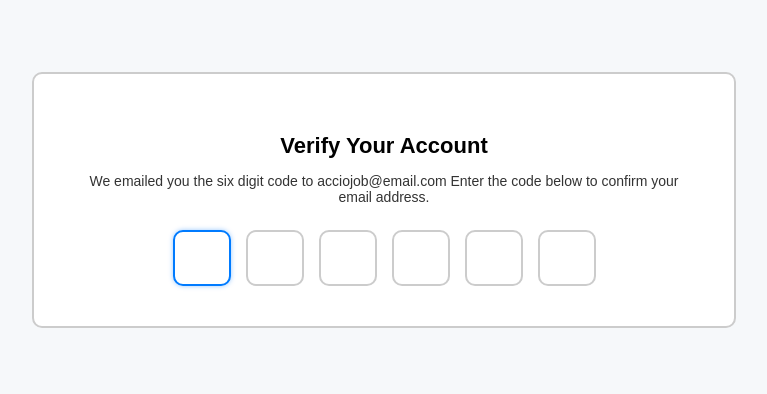
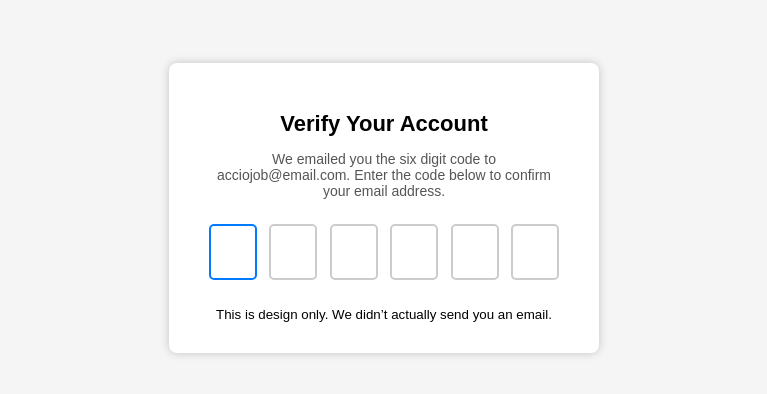
Before and after one commit to acciojob/OTP-SaradaPanigrahy, a website: page main.html in a window 1280 px wide. Shown: the part 200-594 px from the top of the page, without its empty margins (256-1023 px from the left). Drawn offline with Linux system fonts and the light colour scheme.

Commit message:
created a submission

```diff
--- a/main.html
+++ b/main.html
@@ -7,21 +7,20 @@
 </head>
 
 <body>
-	<div class="verification-box">
+	<div class="container">
     <h2 id="verification_heading">Verify Your Account</h2>
-    <p id="verification_subtext">
-      We emailed you the six digit code to acciojob@email.com
-      Enter the code below to confirm your email address.
-    </p>
+    <p id="verification_subtext">We emailed you the six digit code to acciojob@email.com. Enter the code below to confirm your email address.</p>
 
     <div class="code-container">
-      <input type="text" class="code" maxlength="1" id="code-1" autofocus />
-      <input type="text" class="code" maxlength="1" id="code-2" />
-      <input type="text" class="code" maxlength="1" id="code-3" />
-      <input type="text" class="code" maxlength="1" id="code-4" />
-      <input type="text" class="code" maxlength="1" id="code-5" />
-      <input type="text" class="code" maxlength="1" id="code-6" />
+      <input type="text" id="code-1" class="code" maxlength="1" autofocus>
+      <input type="text" id="code-2" class="code" maxlength="1">
+      <input type="text" id="code-3" class="code" maxlength="1">
+      <input type="text" id="code-4" class="code" maxlength="1">
+      <input type="text" id="code-5" class="code" maxlength="1">
+      <input type="text" id="code-6" class="code" maxlength="1">
     </div>
+
+    <small>This is design only. We didn’t actually send you an email.</small>
   </div>
     <script type="text/javascript" src="./script.js">
 </script>
--- a/script.js
+++ b/script.js
@@ -1,20 +1,20 @@
-//your JS code here. If required.
-    const inputs = document.querySelectorAll(".code");
+const codes = document.querySelectorAll('.code');
 
-    inputs.forEach((input, index) => {
-      input.addEventListener("input", (e) => {
+    // Automatically move to next input after typing a number
+    codes.forEach((input, idx) => {
+      input.addEventListener('input', (e) => {
         const value = e.target.value;
-        if (value.length === 1 && index < inputs.length - 1) {
-          inputs[index + 1].focus();
+        if (value && idx < codes.length - 1) {
+          codes[idx + 1].focus();
         }
       });
 
-      input.addEventListener("keydown", (e) => {
-        if (e.key === "Backspace") {
-          if (input.value === "" && index > 0) {
-            inputs[index - 1].focus();
-            inputs[index - 1].value = "";
-          }
+      input.addEventListener('keydown', (e) => {
+        if (e.key === "Backspace" && !e.target.value && idx > 0) {
+          codes[idx - 1].focus();
         }
       });
     });
+
+    // Ensure first input is focused when page loads
+    document.getElementById('code-1').focus();
--- a/styles.css
+++ b/styles.css
@@ -1,55 +1,50 @@
-/*  your css code here. If applicable */
-  body {
-      font-family: "Poppins", sans-serif;
-      background-color: #f6f8fa;
+ body {
+      font-family: Arial, sans-serif;
       display: flex;
       justify-content: center;
       align-items: center;
       height: 100vh;
-      margin: 0;
+      background-color: #f5f5f5;
     }
 
-    .verification-box {
-      background-color: #fff;
-      border: 2px solid #ccc;
-      border-radius: 10px;
-      padding: 40px 50px;
-      width: 600px;
+    .container {
+      background: #fff;
+      padding: 30px 40px;
+      border-radius: 8px;
+      box-shadow: 0 0 10px rgba(0,0,0,0.2);
       text-align: center;
+      width: 350px;
     }
 
     #verification_heading {
       font-size: 22px;
-      font-weight: 600;
-      color: #000;
+      font-weight: bold;
       margin-bottom: 10px;
     }
 
     #verification_subtext {
+      color: #555;
       font-size: 14px;
-      color: #333;
       margin-bottom: 25px;
     }
 
     .code-container {
       display: flex;
-      justify-content: center;
-      gap: 15px;
+      justify-content: space-between;
+      margin-bottom: 25px;
     }
 
     .code {
-      width: 50px;
+      width: 40px;
       height: 50px;
+      font-size: 24px;
+      text-align: center;
       border: 2px solid #ccc;
-      border-radius: 10px;
-      text-align: center;
-      font-size: 20px;
-      font-weight: 600;
+      border-radius: 5px;
       outline: none;
-      transition: 0.2s;
+      transition: border-color 0.3s;
     }
 
     .code:focus {
       border-color: #007bff;
-      box-shadow: 0 0 5px rgba(0,123,255,0.4);
     }
```
